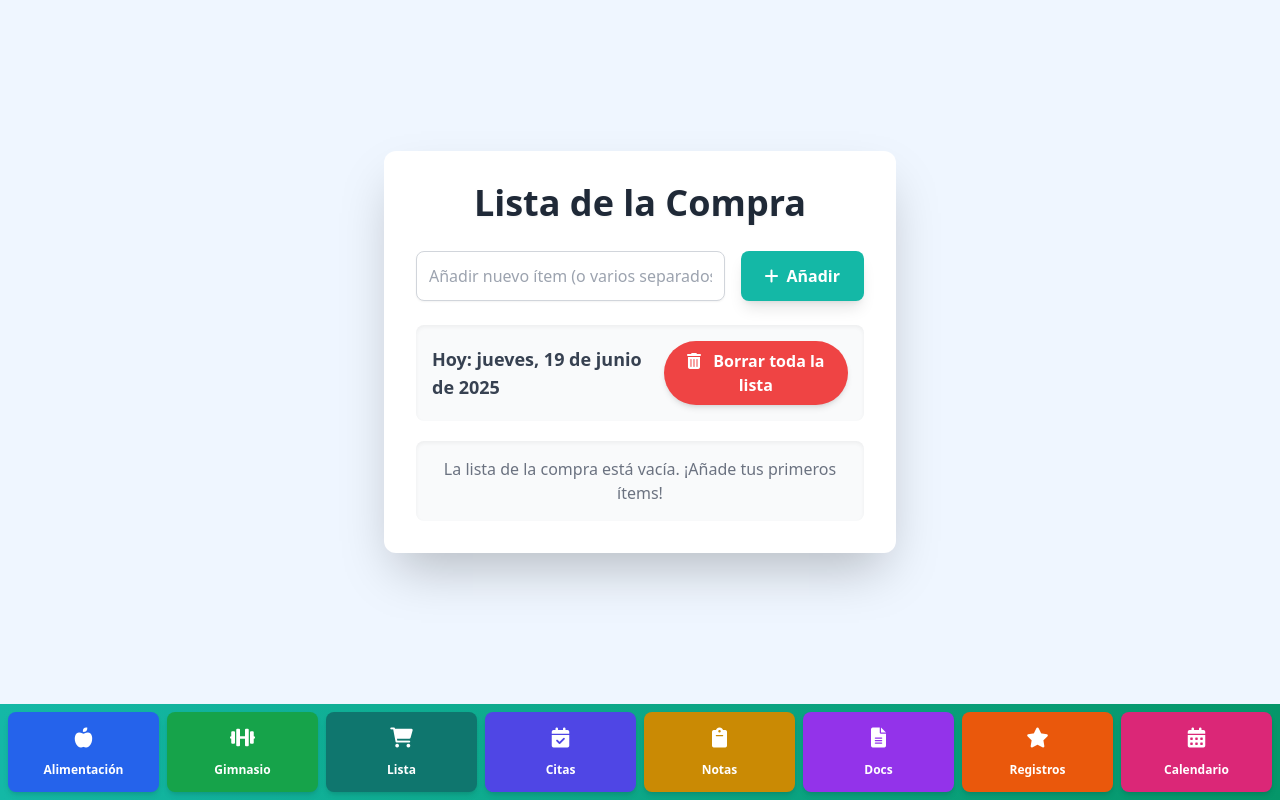
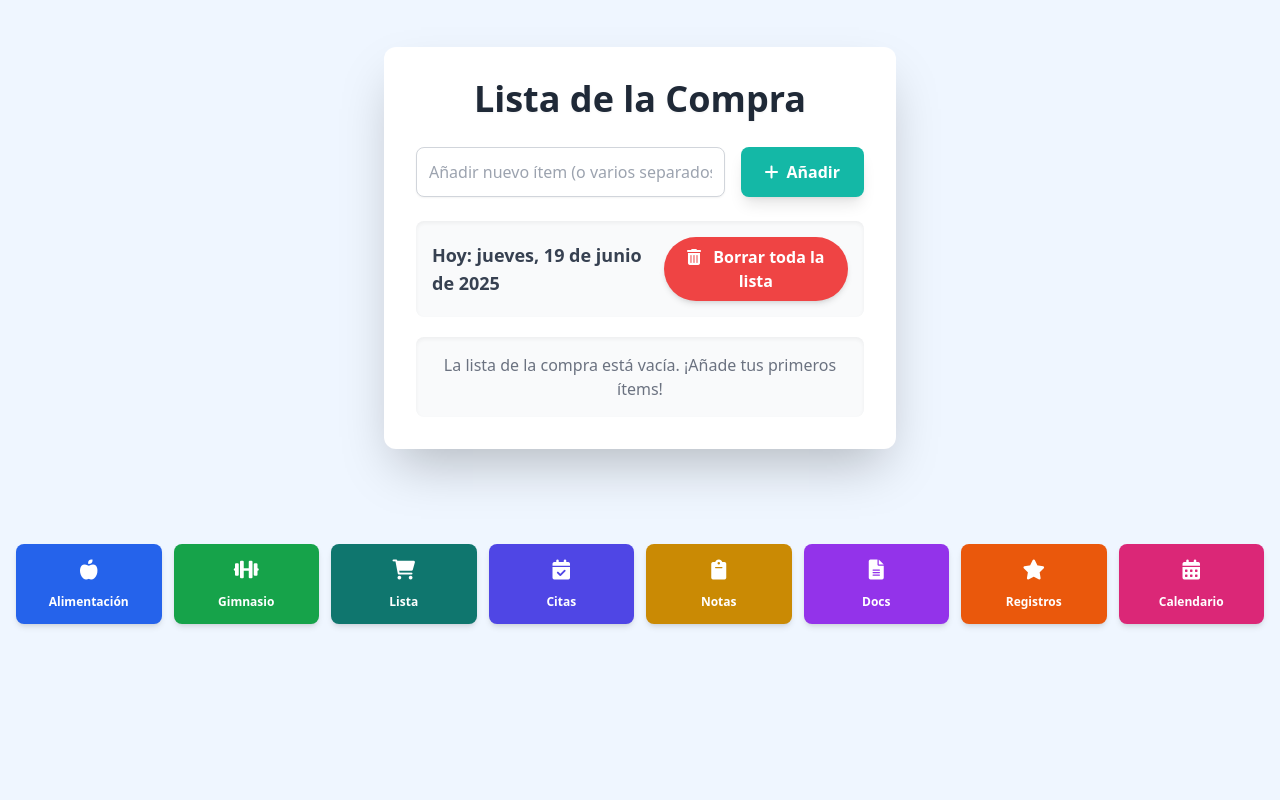
Before and after one commit to Drebak666/MiCalendario, a Flask app: page /lista in a window 1280 px wide. Run offline with Flask 3, Linux system fonts and the light colour scheme; data that the repository does not hold is empty; some libraries are stand-ins or nearby versions.

Commit message:
Add files via upload

```diff
--- a/templates/lista.html
+++ b/templates/lista.html
@@ -139,7 +139,7 @@
 
     </style>
 </head>
-<body class="bg-blue-50 font-sans leading-normal tracking-normal min-h-screen flex flex-col pb-24"> <!-- Added pb-24 to body for footer space -->
+<body class="bg-blue-50 font-sans leading-normal tracking-normal min-h-screen flex flex-col pb-40"> <!-- Increased pb- to ensure space for footer -->
 
     <div class="flex-grow flex items-center justify-center p-4">
         <div class="bg-white p-6 sm:p-8 rounded-xl shadow-2xl m-4 mx-auto max-w-lg w-full transform transition-all duration-300 hover:scale-[1.01]">
@@ -186,37 +186,37 @@
     </div>
 
     <!-- Common Navigation Bar - Moved to bottom and restyled -->
-    <nav class="fixed bottom-0 left-0 w-full z-50 bg-gradient-to-r from-teal-500 to-emerald-600 p-2 shadow-lg">
-        <div class="container mx-auto grid grid-cols-2 sm:grid-cols-4 lg:grid-cols-8 gap-2 place-items-center">
-            <a href="/alimentacion" class="relative text-center w-full bg-blue-600 hover:bg-blue-700 text-white font-semibold py-3 px-2 rounded-lg transition-colors duration-200 shadow-md">
+    <nav class="w-full bg-transparent p-4 mt-8"> <!-- Removed gradient, added padding -->
+        <div class="container mx-auto grid grid-cols-2 sm:grid-cols-4 lg:grid-cols-8 gap-3 place-items-center"> <!-- Increased gap -->
+            <a href="/alimentacion" class="relative text-center w-full text-white font-semibold py-3 px-2 rounded-lg transition-all duration-200 bg-blue-600 hover:opacity-90 shadow-md">
                 <i class="fas fa-apple-alt block text-xl mb-1"></i>
                 <span class="text-xs">Alimentación</span>
             </a>
-            <a href="/gimnasio" class="relative text-center w-full bg-green-600 hover:bg-green-700 text-white font-semibold py-3 px-2 rounded-lg transition-colors duration-200 shadow-md">
+            <a href="/gimnasio" class="relative text-center w-full text-white font-semibold py-3 px-2 rounded-lg transition-all duration-200 bg-green-600 hover:opacity-90 shadow-md">
                 <i class="fas fa-dumbbell block text-xl mb-1"></i>
                 <span class="text-xs">Gimnasio</span>
             </a>
-            <a href="/lista" class="relative text-center w-full bg-teal-700 hover:bg-teal-800 text-white font-semibold py-3 px-2 rounded-lg transition-colors duration-200 shadow-md">
+            <a href="/lista" class="relative text-center w-full text-white font-semibold py-3 px-2 rounded-lg transition-all duration-200 bg-teal-700 hover:opacity-90 shadow-md">
                 <i class="fas fa-shopping-cart block text-xl mb-1"></i>
                 <span class="text-xs">Lista</span>
             </a>
-            <a href="/citas" class="relative text-center w-full bg-indigo-600 hover:bg-indigo-700 text-white font-semibold py-3 px-2 rounded-lg transition-colors duration-200 shadow-md">
+            <a href="/citas" class="relative text-center w-full text-white font-semibold py-3 px-2 rounded-lg transition-all duration-200 bg-indigo-600 hover:opacity-90 shadow-md">
                 <i class="fas fa-calendar-check block text-xl mb-1"></i>
                 <span class="text-xs">Citas</span>
             </a>
-            <a href="/notas" class="relative text-center w-full bg-yellow-600 hover:bg-yellow-700 text-white font-semibold py-3 px-2 rounded-lg transition-colors duration-200 shadow-md">
+            <a href="/notas" class="relative text-center w-full text-white font-semibold py-3 px-2 rounded-lg transition-all duration-200 bg-yellow-600 hover:opacity-90 shadow-md">
                 <i class="fas fa-clipboard block text-xl mb-1"></i>
                 <span class="text-xs">Notas</span>
             </a>
-            <a href="/documentacion" class="relative text-center w-full bg-purple-600 hover:bg-purple-700 text-white font-semibold py-3 px-2 rounded-lg transition-colors duration-200 shadow-md">
+            <a href="/documentacion" class="relative text-center w-full text-white font-semibold py-3 px-2 rounded-lg transition-all duration-200 bg-purple-600 hover:opacity-90 shadow-md">
                 <i class="fas fa-file-alt block text-xl mb-1"></i>
                 <span class="text-xs">Docs</span>
             </a>
-            <a href="/registros_importantes" class="relative text-center w-full bg-orange-600 hover:bg-orange-700 text-white font-semibold py-3 px-2 rounded-lg transition-colors duration-200 shadow-md">
+            <a href="/registros_importantes" class="relative text-center w-full text-white font-semibold py-3 px-2 rounded-lg transition-all duration-200 bg-orange-600 hover:opacity-90 shadow-md">
                 <i class="fas fa-star block text-xl mb-1"></i>
                 <span class="text-xs">Registros</span>
             </a>
-            <a href="/calendario" class="relative text-center w-full bg-pink-600 hover:bg-pink-700 text-white font-semibold py-3 px-2 rounded-lg transition-colors duration-200 shadow-md">
+            <a href="/calendario" class="relative text-center w-full text-white font-semibold py-3 px-2 rounded-lg transition-all duration-200 bg-pink-600 hover:opacity-90 shadow-md">
                 <i class="fas fa-calendar-alt block text-xl mb-1"></i>
                 <span class="text-xs">Calendario</span>
             </a>
```
